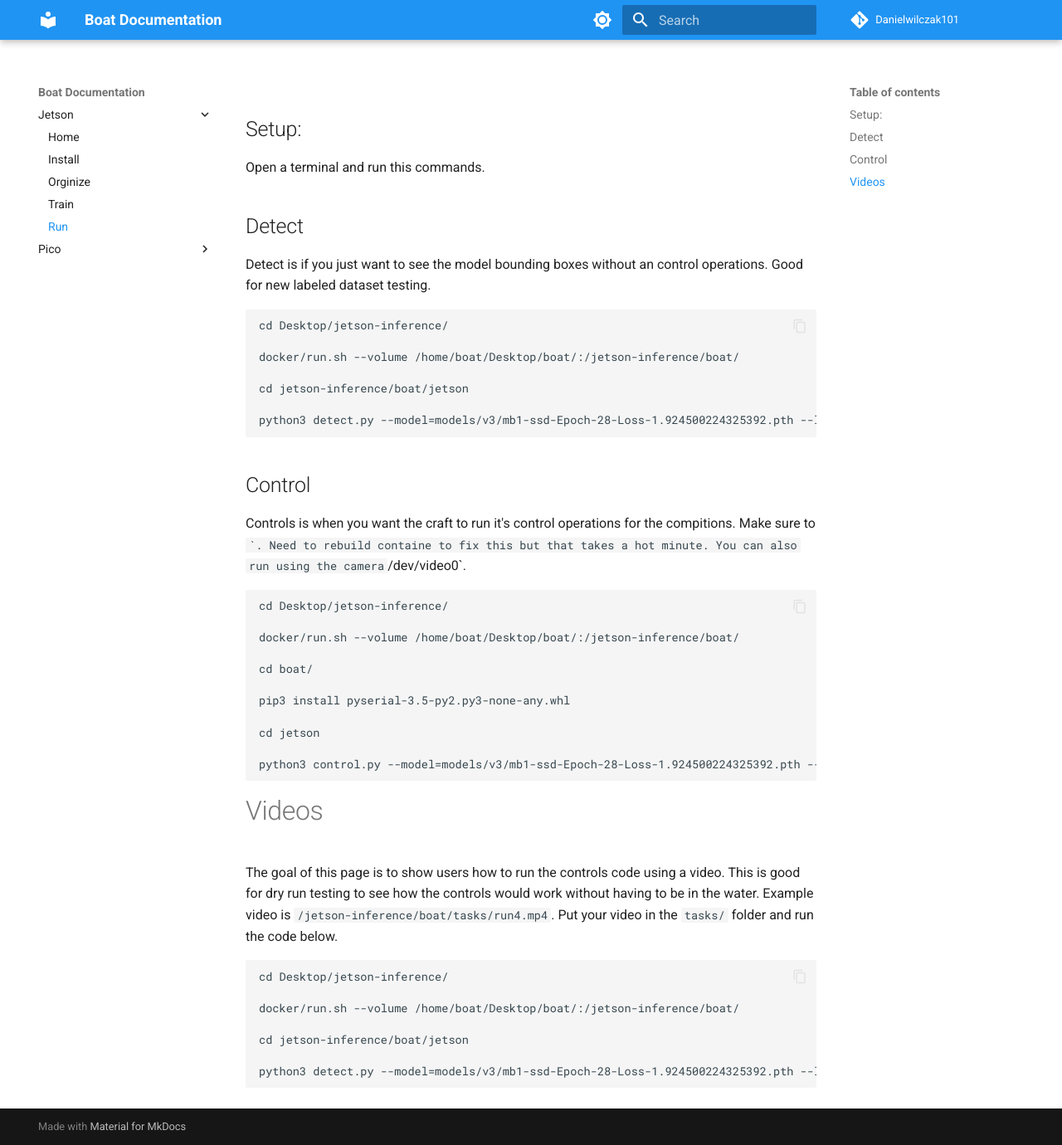
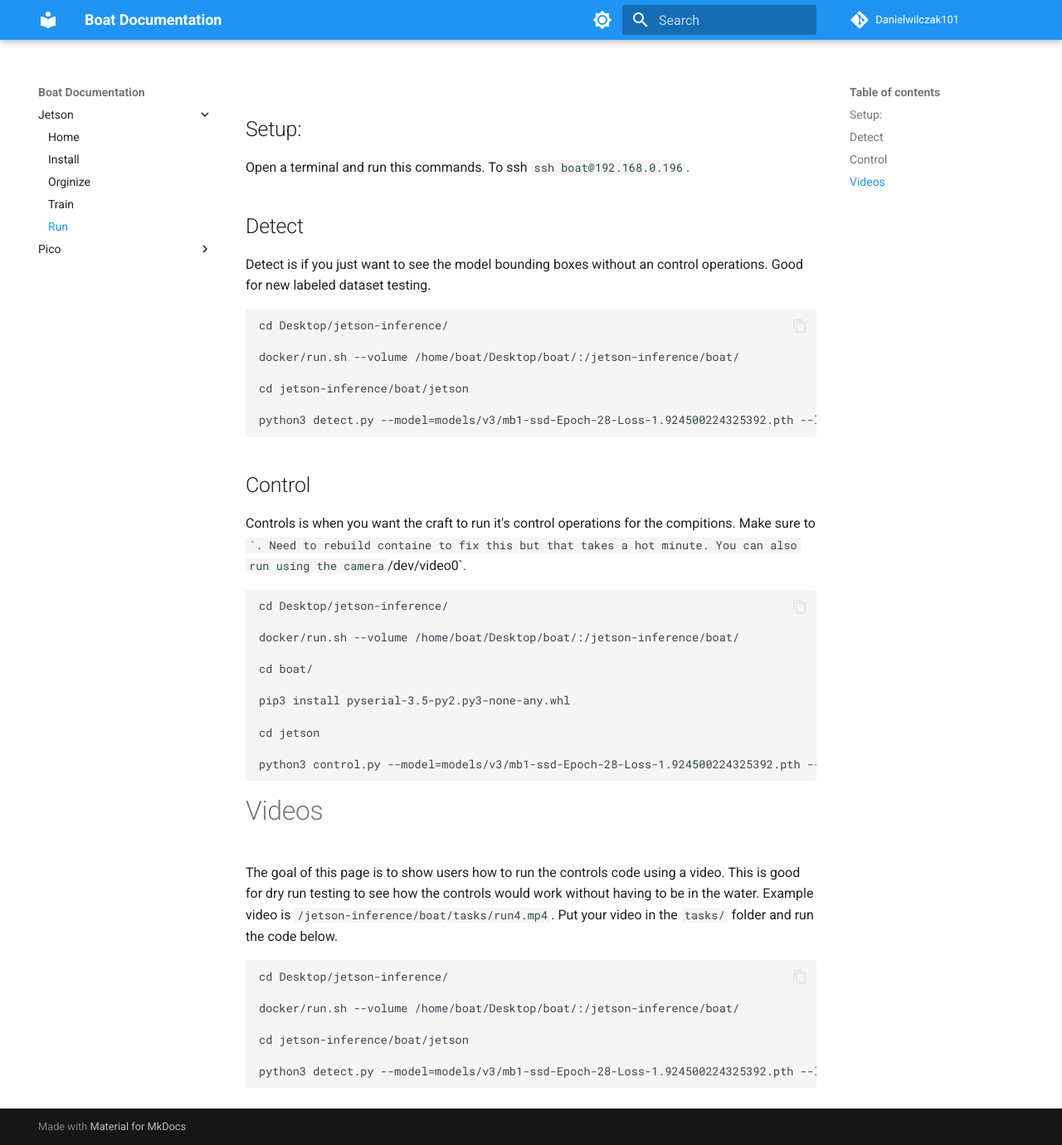
Before and after one commit to danielwilczak101/boat, an MkDocs documentation site: the page built from docs/jetson/run.md, in a window 1280 px wide and 1380 px high. Shown: the whole window at 83% size. Built offline with MkDocs 1.6.1 and Material for MkDocs 9.7.7, drawn with Linux system fonts in a browser that asks for light colours.

Commit message:
Updated.

```diff
--- a/docs/jetson/run.md
+++ b/docs/jetson/run.md
@@ -1,5 +1,5 @@
 ## Setup:
-Open a terminal and run this commands.
+Open a terminal and run this commands. To ssh `ssh boat@192.168.0.196`.
 
 ## Detect
 Detect is if you just want to see the model bounding boxes without an control operations. Good for new labeled dataset testing.
```
